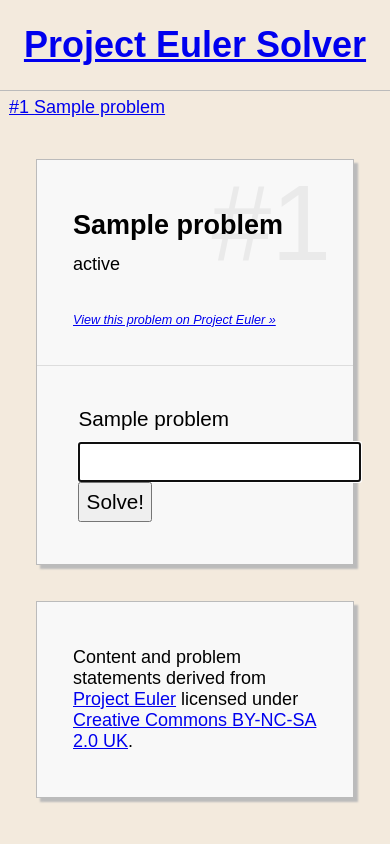
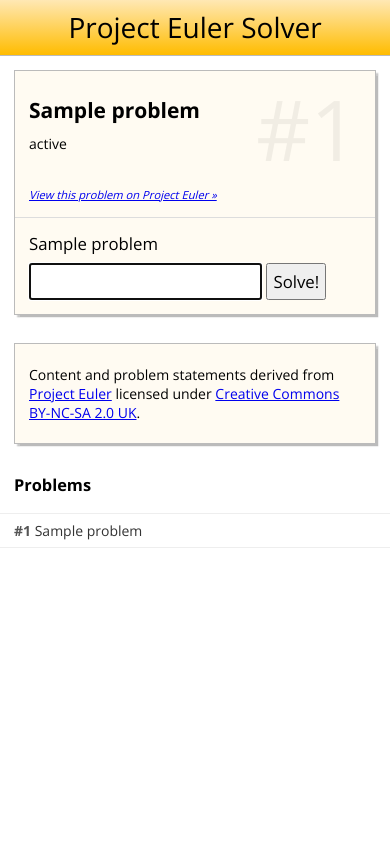
Before and after one commit to manhinli/Project-Euler-Solver, a PHP site: page /?id=1 in a window 390 px wide. Run offline with PHP 8.4, Linux system fonts and the light colour scheme; tables that the repository leaves empty or names only in its code hold one stand-in row (values such as "Sample post").

Commit message:
Finished with styling; Tweaked up JS workflow

```diff
--- a/index.php
+++ b/index.php
@@ -10,6 +10,7 @@
 
     <title>Project Euler Solver</title>
 
+    <link rel="stylesheet" href="https://fonts.googleapis.com/css?family=Open+Sans:400,700" />
     <link rel="stylesheet" href="static/css/normalize.css" />
     <link rel="stylesheet" href="static/css/stylesheet.css" />
 
@@ -23,16 +24,6 @@
         </h1>
     </div>
     <div id="content">
-        <div id="nav">
-<?php
-    // Generate the links to each problem
-    foreach (Problems::fetchAll() as $problemInfo) {
-        echo <<<EOT
-            <a href="/?id=$problemInfo[id]" data-problem-id="$problemInfo[id]">$problemInfo[title]</a>
-EOT;
-    }
-?>
-        </div>
         <div id="card-workspace">
 <?php
     // If there is an ID given, load that card in
@@ -62,8 +53,9 @@
                         <div class="problem-input-label">$problemInfo[input_label]</div>
                         <input type="text" name="input" autofocus />
                     </label>
-                    <input type="submit" value="Solve!"/>
+                    <input type="submit" value="Solve!" />
                 </form>
+
 EOT;
 
         // If we're supposed to generate the solution, then include it in the
@@ -83,25 +75,36 @@
 
                 $input_htmlEscaped = htmlspecialchars($solutionInfo[input]);
 
+                $total_runs_plural = "s";
+
+                if ($solutionInfo[total_runs] === 1) {
+                    $total_runs_plural = "";
+                }
+
                 $card_problemInfo .= <<<EOT
                 <div class="solution success">
                     <div class="solution-input">$input_htmlEscaped</div>
                     <div class="solution-output">$solutionInfo[solution]</div>
                     <div class="clearfix"></div>
                     <div class="solution-compute-info">
-                        <div class="cell solution-total-runs"><b>$solutionInfo[total_runs]</b> total runs of this solution</div>
-                        <div class="cell solution-exec-time">$solutionInfo[exec_time] sec</div>
+                        <div class="cell solution-total-runs"><b class="solution-total-run-value">$solutionInfo[total_runs]</b> total run$total_runs_plural of this solution</div>
+                        <div class="cell solution-exec-time"><span class="solution-exec-time-value">$solutionInfo[exec_time]</span> sec</div>
                     </div>
                 </div>
+
 EOT;
             } catch (Exception $e) {
                 $input_htmlEscaped = htmlspecialchars($input);
                 $exception_htmlEscaped = htmlspecialchars($e->getMessage());
+
                 $card_problemInfo .= <<<EOT
                 <div class="solution fail">
-                    <p>$input_htmlEscaped</p>
-                    <p>$exception_htmlEscaped</p>
+                    <div class="solution-input">$input_htmlEscaped</div>
+                    <div class="solution-output"></div>
+                    <div class="clearfix"></div>
+                    <div class="solution-exception">An error occurred: $exception_htmlEscaped</div>
                 </div>
+
 EOT;
             }
         }
@@ -109,6 +112,7 @@
         // Finish the card's HTML
         $card_problemInfo .= <<<EOT
             </div>
+
 EOT;
 
     // Put the HTML in
@@ -124,6 +128,18 @@
                 <p>Content and problem statements derived from <a href="https://projecteuler.net">Project Euler</a> licensed under <a href="https://creativecommons.org/licenses/by-nc-sa/2.0/uk/">Creative Commons BY-NC-SA 2.0 UK</a>.</p>
             </div>
         </div>
+        <div id="nav">
+            <h3 class="title">Problems</h3>
+<?php
+    // Generate the links to each problem
+    foreach (Problems::fetchAll() as $problemInfo) {
+        echo <<<EOT
+            <a href="/?id=$problemInfo[id]" data-problem-id="$problemInfo[id]">$problemInfo[title]</a>
+
+EOT;
+    }
+?>
+        </div>
     </div>
 </body>
 </html>
--- a/static/css/stylesheet.css
+++ b/static/css/stylesheet.css
@@ -3,7 +3,9 @@
 
     font-size: 18px;
 
-    background: #F3EADD;
+    height: 100%;
+
+    font-family: "Open Sans", sans-serif;
 }
 
 *, *::before, *::after {
@@ -24,41 +26,113 @@
 #header {
     text-align: center;
     border-bottom: 1px solid #bbb;
+    position: absolute;
+    top: 0;
+    left: 0;
+    width: 100%;
+    height: 6em;
+
+    background: linear-gradient(to bottom, #FFE8B4, #FFBC00);
+}
+
+#header > h1 {
+    margin: 0.3em;
+    font-size: 3em;
+    font-weight: normal;
+}
+
+#header > h1 > a {
+    color: #000;
+    text-decoration: none;
+}
+
+#content {
+    position: absolute;
+    top: 6em;
+    bottom: 0;
+    left: 0;
+    right: 0;
+}
+
+#content > * {
+    overflow-y: auto;
 }
 
 
 /* Navigation block for problem selection */
 #nav {
     display: block;
+
+    position: absolute;
+    top: 0;
+    bottom: 0;
+    left: 0;
+
+    width: 20%;
+
+    border-right: 1px solid #bbb;
+}
+
+#nav > * {
+    display: block;
+    padding: 0.5em 0.5rem;
+}
+
+#nav > .title {
+    margin: 0.5em 0;
 }
 
 #nav > a {
-    display: block;
-    padding: 0.3em 0.5em;
+    white-space: nowrap;
+    text-overflow: ellipsis;
+    overflow-x: hidden;
+    color: #333;
+    text-decoration: none;
+
+    border-top: 1px solid #eee;
+    border-bottom: 1px solid #eee;
+}
+
+#nav > a + a {
+    border-top: 0;
 }
 
 #nav > a::before {
     display: inline;
     content: "#" attr(data-problem-id) " ";
+    color: #555;
+    font-weight: bold;
 }
 
+#nav > a:hover {
+    background: #FFFBF2;
+}
+
+#nav > a:focus,
+#nav > a:active {
+    background: #FFE8B4;
+}
 
 /* Workspace for all cards such as problem statements/forms */
 #card-workspace {
     display: block;
-    padding: 2em;
+
+    position: absolute;
+    top: 0;
+    bottom: 0;
+    left: 20%;
+    right: 0;
 }
 
 #card-workspace .card {
     position: relative;
 
     display: block;
-    padding: 2rem;
 
     margin: 0 auto;
     max-width: 60em;
 
-    background: #f8f8f8;
+    background: #FFFBF2;
     border: 1px solid #bbb;
     box-shadow: 0.2em 0.2em 0.1em #bbb;
 }
@@ -93,12 +167,17 @@
     padding: 0;
 }
 
+#card-workspace .card.loading {
+    font-style: italic;
+    text-align: center;
+}
 
-
+#card-workspace,
+#card-workspace .card,
 #card-workspace .card.problem .problem-info,
 #card-workspace .card.problem .problem-input-form,
 #card-workspace .card.problem .solution {
-    padding: 2em;
+    padding: 2rem;
 }
 
 #card-workspace .card.problem .problem-input-form,
@@ -109,12 +188,6 @@
 #card-workspace .card.problem .solution.in-progress {
     border-top-color: #CCEEFF;
     background: #EAF7FD;
-}
-
-#card-workspace .card.problem .solution.in-progress::after {
-    content: "Computing solution...";
-    display: block;
-    font-style: italic;
 }
 
 #card-workspace .card.problem .solution.success {
@@ -142,13 +215,13 @@
 #card-workspace .card.problem .proj-euler-link {
     margin-top: 3em;
     display: inline-block;
-    font-size: 0.7em;
+    font-size: 0.8em;
     font-style: italic;
 }
 
 
 #card-workspace .card.problem .problem-input-form {
-    font-size: 1.15em;
+    font-size: 1.2em;
 }
 
 #card-workspace .card.problem .problem-input-form input {
@@ -214,10 +287,26 @@
     content: "Solution";
 }
 
+#card-workspace .card.problem .solution.in-progress .solution-output::after {
+    content: "...";
+    display: inline;
+    color: blue;
+}
+
+#card-workspace .card.problem .solution.fail .solution-output::after {
+    content: "Failed";
+    display: inline;
+    color: red;
+}
+
 #card-workspace .card.problem .solution .solution-compute-info {
     display: table;
     width: 100%;
     margin-top: 2rem;
+}
+
+#card-workspace .card.problem .solution .solution-exception {
+    font-style: italic;
 }
 
 #card-workspace .card.problem .solution .solution-compute-info .cell {
@@ -234,10 +323,71 @@
     opacity: 0.2;
 }
 
-
 /* Clearfix */
 .clearfix::after {
     content: "";
     clear: both;
     display: table;
 }
+
+
+
+
+
+@media (max-width: 1200px) {
+    html, body {
+        font-size: 16px;
+    }
+
+    #nav {
+        width: 25%;
+    }
+
+    #card-workspace {
+        left: 25%;
+    }
+}
+
+@media (max-width: 900px) {
+    html, body {
+        font-size: 14px;
+    }
+
+    #header {
+        height: 4em;
+    }
+
+    #header > h1 {
+        font-size: 2em;
+    }
+
+    #content {
+        top: 4em;
+    }
+
+    #nav {
+        position: static;
+        max-height: 50%;
+        width: 100%;
+
+        border-right: none;
+    }
+
+    #nav > * {
+        padding: 0.5em 1rem;
+    }
+
+    #card-workspace {
+        position: static;
+        width: 100%;
+    }
+
+    #card-workspace,
+    #card-workspace .card,
+    #card-workspace .card.problem .problem-info,
+    #card-workspace .card.problem .problem-input-form,
+    #card-workspace .card.problem .solution {
+        padding: 1rem;
+    }
+
+}
--- a/static/js/script.js
+++ b/static/js/script.js
@@ -1,10 +1,52 @@
 (function($) {
-    // On init
-    // var $XHR_problems = $.ajax({
-    //     url: "/api/problems.php",
-    //     method: "GET",
-    //     dataType: "json"
-    // });
+    // Templates
+    function createProblemCard(problemInfo) {
+        var $card_problem = $('\
+            <div class="card problem">\
+                <div class="problem-info">\
+                    <h2 class="problem-title"></h2>\
+                    <div class="problem-statement"></div>\
+                    <a class="proj-euler-link">View this problem on Project Euler »</a>\
+                </div>\
+                <form class="problem-input-form" method="post">\
+                    <input type="hidden" name="problem_id" />\
+                    <label>\
+                        <div class="problem-input-label"></div>\
+                        <input type="text" name="input" autofocus />\
+                    </label>\
+                    <input type="submit" value="Solve!" />\
+                </form>\
+            </div>');
+
+        // Fill in content
+        $card_problem.attr("data-problem-id", problemInfo.id);
+        $(".problem-title", $card_problem).html(problemInfo.title);
+        $(".problem-statement", $card_problem).html(problemInfo.statement);
+        $(".proj-euler-link", $card_problem).prop("href", "https://projecteuler.net/problem=" + problemInfo.id)
+        $("form.problem-input-form input[name='problem_id']", $card_problem).val(problemInfo.id);
+        $(".problem-input-label", $card_problem).html(problemInfo.input_label);
+
+        return $card_problem;
+    }
+
+    function createSolutionBlock() {
+        var $solution = $('\
+            <div class="solution">\
+                <div class="solution-input"></div>\
+                <div class="solution-output"></div>\
+                <div class="clearfix"></div>\
+                <div class="solution-compute-info">\
+                    <div class="cell solution-total-runs"><b class="solution-total-run-value"></b> total run<span class="solution-total-run-value-plural">s</span> of this solution</div>\
+                    <div class="cell solution-exec-time"><span class="solution-exec-time-value"></span> sec</div>\
+                </div>\
+                <div class="solution-exception"></div>\
+            </div>');
+
+        // Manage content
+        $(".solution-compute-info", $solution).hide();
+
+        return $solution;
+    }
 
 
     // On DOM ready
@@ -12,27 +54,7 @@
         var $nav = $("#nav");
         var $cardWorkspace = $("#card-workspace");
 
-        // $XHR_problems
-        //     .done(function(data) {
-        //         var $nav_itemTemplate = $("<a>");
-
-        //         $nav.append(
-        //             data.map(function(problemInfo) {
-        //                 // Copy template and insert info
-        //                 // Using jQuery#attr() instead of jQuery#data() to take
-        //                 //  advantage of CSS content()
-        //                 return $nav_itemTemplate.clone()
-        //                         .text(problemInfo.title)
-        //                         .attr({
-        //                             "data-problem-id": problemInfo.id,
-        //                             "href": "/?id=" + problemInfo.id
-        //                         });
-        //             })
-        //         );
-        //     });
-
-
-
+        // Selecting a new problem
         $nav.on("click", "a", function(e) {
             e.preventDefault();
 
@@ -44,6 +66,13 @@
                 return;
             }
 
+            // Create placeholder card
+            var $card_placeholder = $("<div>").addClass("card loading").text("Loading Problem <b>#" + problemId + "</b>...");
+            $cardWorkspace.prepend($card_placeholder);
+
+            // Scroll to the top so the user knows that problem info is loading
+            $cardWorkspace.scrollTop(0);
+
             // Load problem info
             $.ajax({
                 url: "/api/problem.php",
@@ -53,33 +82,9 @@
                 method: "GET",
                 dataType: "json"
             }).done(function(problemInfo) {
-                var $card_problem = $("<div>")
-                                        .addClass("card problem")
-                                        .attr({
-                                            "data-problem-id": problemInfo.id
-                                        })
-                                        .append([
-                                            $("<div>")
-                                                .addClass("problem-statement")
-                                                .append([
-                                                    $("<h2>").text(problemInfo.title),
-                                                    $("<div>").html(problemInfo.statement),
-                                                    $("<a>").text("See this problem on Project Euler").prop("href", "https://projecteuler.net/problem="+problemInfo.id)
-                                                ]),
+                var $card_problem = createProblemCard(problemInfo);
 
-                                            $("<form>")
-                                                .addClass("problem-input-form")
-                                                .attr({
-                                                    "data-problem-id": problemInfo.id
-                                                })
-                                                .append([
-                                                    $("<input>").prop({
-                                                        "placeholder": problemInfo.input_label,
-                                                        "name": "input"
-                                                    })
-                                                ])
-                                        ])
-
+                $card_placeholder.remove();
                 $cardWorkspace.prepend($card_problem);
 
                 $("form.problem-input-form *:input[type!=hidden]:first", $card_problem).focus();
@@ -88,21 +93,16 @@
 
         });
 
-
+        // Submitting input to the solver
         $cardWorkspace.on("submit", "form.problem-input-form", function(e) {
             e.preventDefault();
 
-            var problemId = $(this).attr("data-problem-id");
-            var inputVal = $("input", this).val();
-
-
+            var problemId = $(this).closest(".card.problem").attr("data-problem-id");
+            var inputVal = $.trim($("input[name='input']", this).val());
 
             // Load solutions below form
-            var $solution = $("<div>")
-                                .addClass("solution")
-                                .append([
-                                    $("<p>").text(inputVal)
-                                ])
+            var $solution = createSolutionBlock();
+            $(".solution-input", $solution).text(inputVal);
 
             // Load
             $solution.addClass("in-progress");
@@ -119,20 +119,24 @@
                 .done(function(solutionInfo) {
                     $solution
                         .removeClass("in-progress")
-                        .addClass("success")
-                        .append([
-                            $("<p>").text(solutionInfo.solution),
-                            $("<p>").text("Total runs = " + solutionInfo.totalRuns),
-                            $("<p>").text("This took " + solutionInfo.execTime + "s")
-                        ]);
+                        .addClass("success");
+
+                    $(".solution-output", $solution).text(solutionInfo.solution);
+                    $(".solution-total-run-value", $solution).text(solutionInfo.total_runs);
+                    $(".solution-exec-time-value", $solution).text(solutionInfo.exec_time);
+
+                    if (solutionInfo.total_runs === 1) {
+                        $(".solution-total-run-value-plural", $solution).remove();
+                    }
+
+                    $(".solution-compute-info", $solution).show();
                 })
                 .fail(function() {
                     $solution
                         .removeClass("in-progress")
-                        .addClass("fail")
-                        .append([
-                            $("<p>").text("Something went wrong :(")
-                        ]);
+                        .addClass("fail");
+
+                    $(".solution-exception", $solution).text("A server error occurred. Please check over your input and try again later.");
                 })
 
             // Insert the $solution DOM element after the form
@@ -141,6 +145,8 @@
             // Reset the form
             this.reset();
         });
+
+
     });
 
 })($);
```
